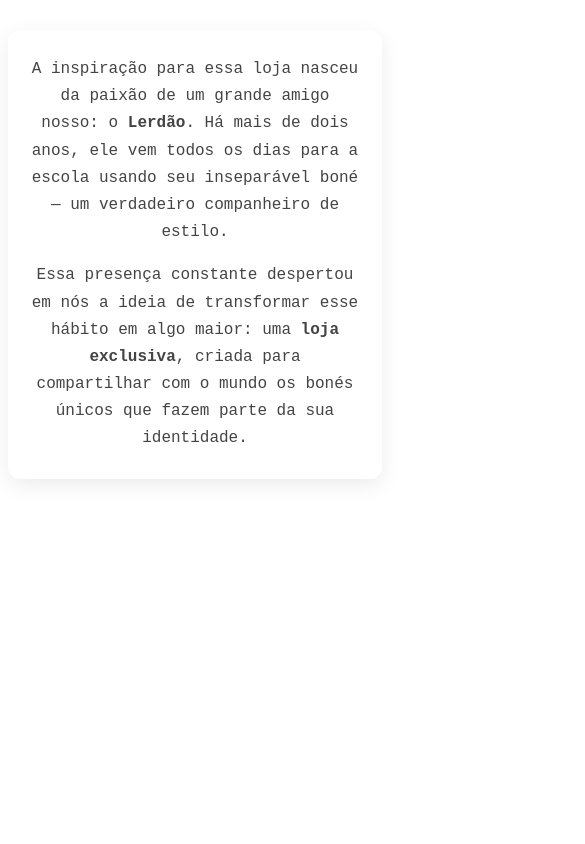
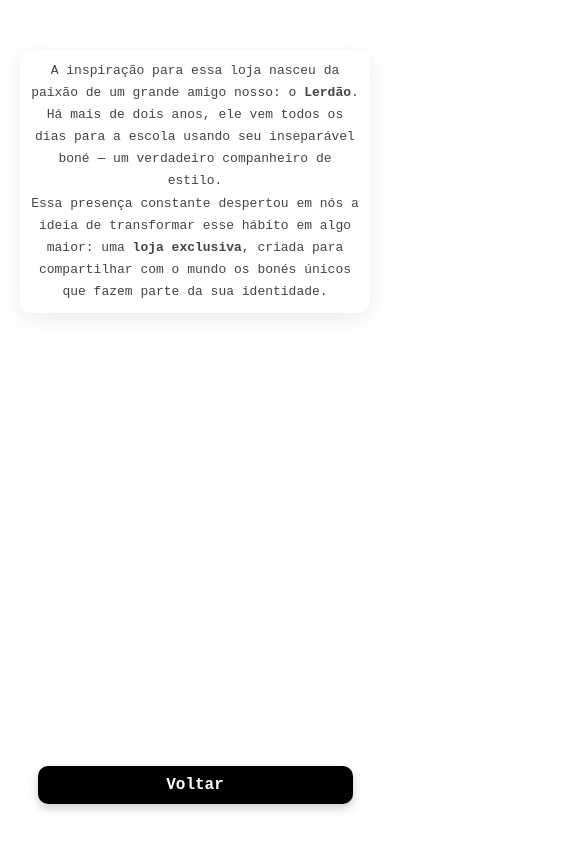
Before and after one commit to joaolucas2info/eraldo.fim, a plain HTML site: page hist2.html in a window 390 px wide. Shown: the top 844 px of the page, 585 px wide, since content can reach past the window. Drawn offline with Linux system fonts and the light colour scheme.

Commit message:
Update hist2.html

```diff
--- a/hist2.html
+++ b/hist2.html
@@ -1,31 +1,48 @@
 <!DOCTYPE html>
-<html lang="en">
+<html lang="pt-br">
+
 <head>
   <meta charset="UTF-8">
   <meta name="viewport" content="width=device-width, initial-scale=1.0">
   <title>Sobre</title>
-  <a href="lfc2.html" class="voltar">Voltar</a>
+  <style>
+    * {
+      margin: 0;
+      padding: 0;
+      box-sizing: border-box;
+    }
 
+    body {
+      font-family: 'Courier New', monospace;
+      display: flex;
+      flex-direction: column;
+      justify-content: space-between; /* Faz o conteúdo ocupar a parte superior e o botão ir para a parte inferior */
+      height: 100vh; /* Altura total da tela */
+      padding: 20px;
+      text-align: center;
+    }
 
-</head>
-<body>
-  <style>
-.voltar
-{   width: 140px;
-      top: 500px;
-      margin: 0 auto;
+    .container {
+      display: flex;
+      flex-direction: column;
+      align-items: center;
+      justify-content: flex-start;
+      width: 100%;
+      flex-grow: 1; /* Faz o conteúdo crescer e ocupar o restante do espaço */
+    }
+
+    .voltar {
       color: rgb(255, 255, 255);
       background-color: #000000;
       text-align: center;
-      padding: 20px;
+      padding: 15px;
       border-radius: 10px;
-      font-family: 'Courier New';
-      position: absolute;
-      left: 670px;
-      font-size: 25px;
+      font-size: 20px;
       font-weight: bold;
       text-decoration: none;
-
+      width: 200px; /* Largura fixa */
+      margin: 20px auto; /* Centraliza o botão */
+      box-shadow: 0 4px 10px rgba(0, 0, 0, 0.2);
     }
 
     .texto-lerdao {
@@ -34,7 +51,6 @@
       text-align: center;
       margin: 30px auto;
       max-width: 800px;
-    font-family: 'Courier New', monospace;
       line-height: 1.7;
       padding: 10px 20px;
       opacity: 0;
@@ -51,8 +67,40 @@
         transform: translateY(0);
       }
     }
+
+    /* Para telas menores que 600px */
+    @media (max-width: 600px) {
+      .voltar {
+        width: 80%; /* Ajusta a largura para 80% da tela */
+        font-size: 18px;
+        padding: 12px;
+      }
+
+      .texto-lerdao {
+        font-size: 14px;
+        max-width: 100%;
+        padding: 15px;
+      }
+    }
+
+    /* Para telas menores que 400px */
+    @media (max-width: 400px) {
+      .voltar {
+        width: 90%; /* Ajusta ainda mais a largura */
+        font-size: 16px;
+        padding: 10px;
+      }
+
+      .texto-lerdao {
+        font-size: 13px;
+        padding: 10px;
+      }
+    }
   </style>
+</head>
 
+<body>
+  <div class="container">
     <div class="texto-lerdao">
       <p>
         A inspiração para essa loja nasceu da paixão de um grande amigo nosso: o <strong>Lerdão</strong>.
@@ -65,5 +113,9 @@
         que fazem parte da sua identidade.
       </p>
     </div>
+  </div>
+
+  <a href="lfc2.html" class="voltar">Voltar</a>
 </body>
+
 </html>
```
Lines whose indentation alone changed are shown as unchanged.
